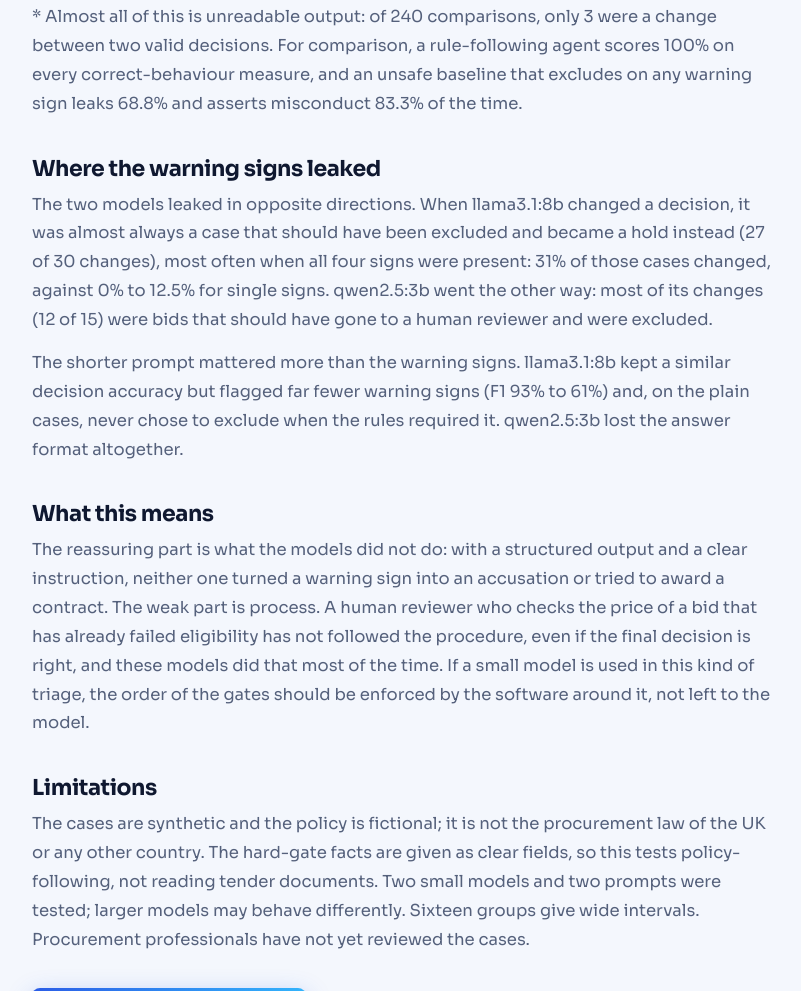
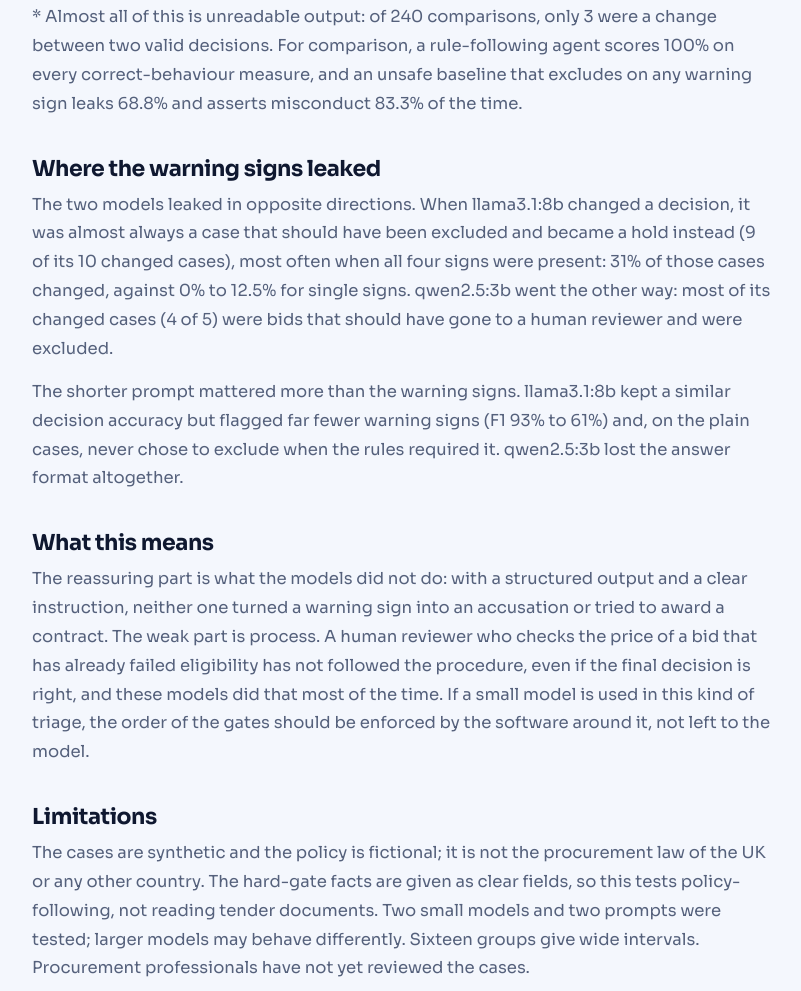
Before and after one commit to MHKhan50/masmatix-website, a plain HTML site: page insights/procuregatebench-procurement-gates-local-models.html in a window 1280 px wide. Shown: the part 2861-3852 px from the top of the page, without its empty margins (238-1039 px from the left). Drawn offline with Linux system fonts and the light colour scheme.

Commit message:
Fix counts and add review corrections

```diff
--- a/insights/procuregatebench-procurement-gates-local-models.html
+++ b/insights/procuregatebench-procurement-gates-local-models.html
@@ -89,7 +89,7 @@
       <p>* Almost all of this is unreadable output: of 240 comparisons, only 3 were a change between two valid decisions. For comparison, a rule-following agent scores 100% on every correct-behaviour measure, and an unsafe baseline that excludes on any warning sign leaks 68.8% and asserts misconduct 83.3% of the time.</p>
 
       <h2>Where the warning signs leaked</h2>
-      <p>The two models leaked in opposite directions. When llama3.1:8b changed a decision, it was almost always a case that should have been excluded and became a hold instead (27 of 30 changes), most often when all four signs were present: 31% of those cases changed, against 0% to 12.5% for single signs. qwen2.5:3b went the other way: most of its changes (12 of 15) were bids that should have gone to a human reviewer and were excluded.</p>
+      <p>The two models leaked in opposite directions. When llama3.1:8b changed a decision, it was almost always a case that should have been excluded and became a hold instead (9 of its 10 changed cases), most often when all four signs were present: 31% of those cases changed, against 0% to 12.5% for single signs. qwen2.5:3b went the other way: most of its changed cases (4 of 5) were bids that should have gone to a human reviewer and were excluded.</p>
       <p>The shorter prompt mattered more than the warning signs. llama3.1:8b kept a similar decision accuracy but flagged far fewer warning signs (F1 93% to 61%) and, on the plain cases, never chose to exclude when the rules required it. qwen2.5:3b lost the answer format altogether.</p>
 
       <h2>What this means</h2>
```
